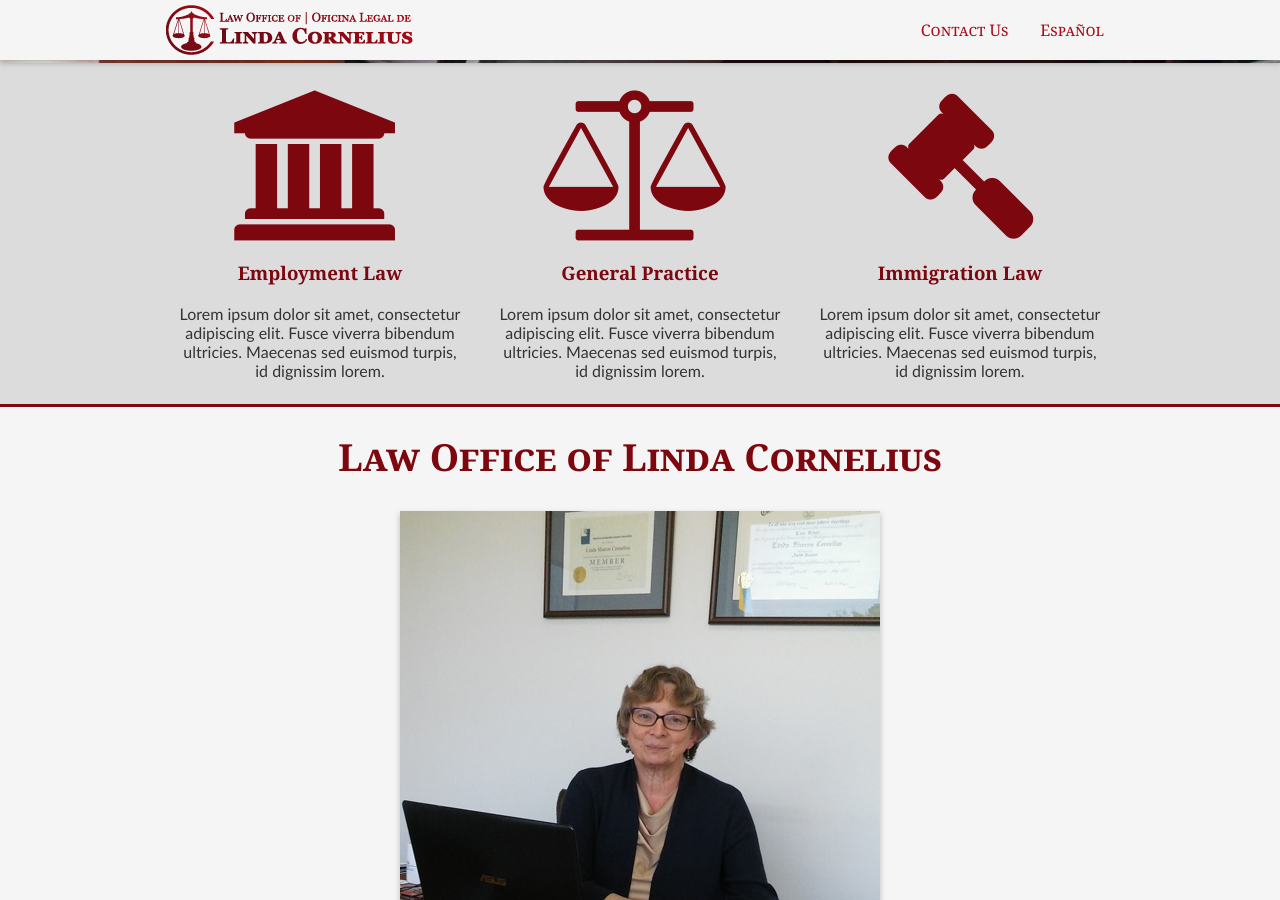
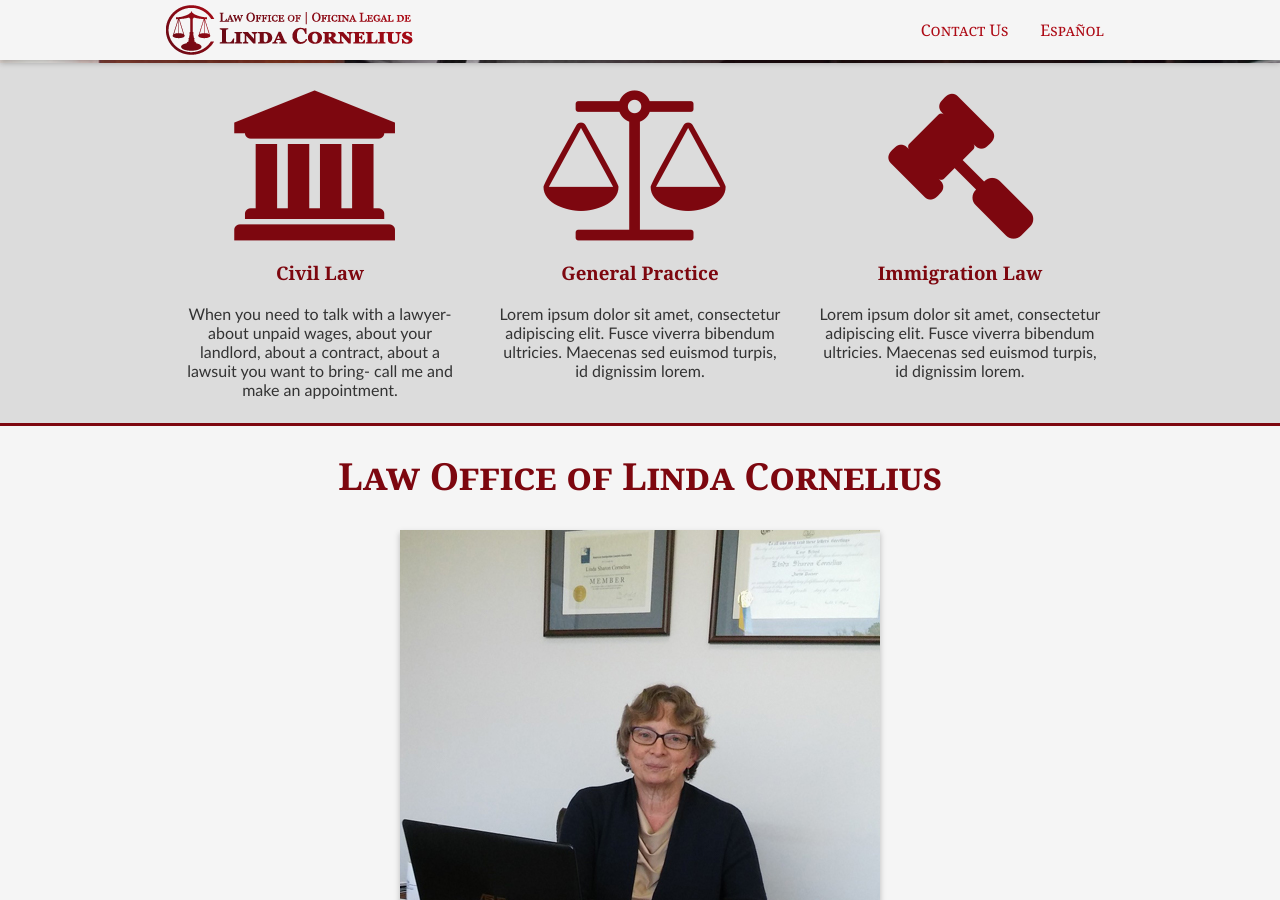
Before and after one commit to edamtoft/cornelius.legal.site, a Jekyll site: the page built from index.markdown, in a window 1280 px wide and 900 px high, scrolled down 588 px. Built offline with Jekyll 4.4.1, drawn with Linux system fonts in a browser that asks for light colours; nearby versions of some CDN libraries; some of the changed text lies outside the part shown.

Commit message:
Updated '/_practice/employment.markdown' via CloudCannon

```diff
--- a/_practice/employment.markdown
+++ b/_practice/employment.markdown
@@ -1,13 +1,13 @@
 ---
-title: Employment Law
-identifier: employmentlaw
+title: Civil Law
+identifier: CivlLaw
 layout: page
-description_text: Lorem ipsum dolor sit amet, consectetur adipiscing elit. Fusce viverra
-  bibendum ultricies. Maecenas sed euismod turpis, id dignissim lorem.
+description_text: 'When you need to talk with a lawyer- about unpaid wages, about your landlord, about a contract, about a lawsuit you want to bring- call me and make an appointment.'
 language: english
 icon: bank
-banner_image: "/assets/columns.jpg"
+banner_image: /assets/columns.jpg
 sitemap: true
 ---
 
+
 Lorem ipsum dolor sit amet, consectetur adipiscing elit. Quisque malesuada ex ut enim volutpat ultricies. Nam vestibulum erat aliquam purus tincidunt cursus et sit amet nibh. Maecenas lacinia justo sit amet libero tincidunt, at tristique orci rhoncus. Donec vitae elit placerat, consequat elit vel, tincidunt dolor. Pellentesque habitant morbi tristique senectus et netus et malesuada fames ac turpis egestas. Curabitur finibus ligula vitae pretium lacinia. Quisque aliquet iaculis nunc sit amet cursus. Nam commodo luctus velit, in posuere libero rutrum eu. Nunc maximus ante dolor, at facilisis erat consequat at. In dignissim pretium nunc, et aliquet augue faucibus et. Ut non metus dictum sem euismod fermentum. Donec ipsum erat, porttitor sit amet ipsum sit amet, scelerisque gravida quam. Nunc semper massa sed ornare feugiat. Aenean vel mollis mauris. Praesent ornare, turpis at molestie gravida, ipsum nibh lobortis lacus, id lacinia elit est id ex. Integer quis velit ac urna porttitor ullamcorper sit amet non orci.
```
